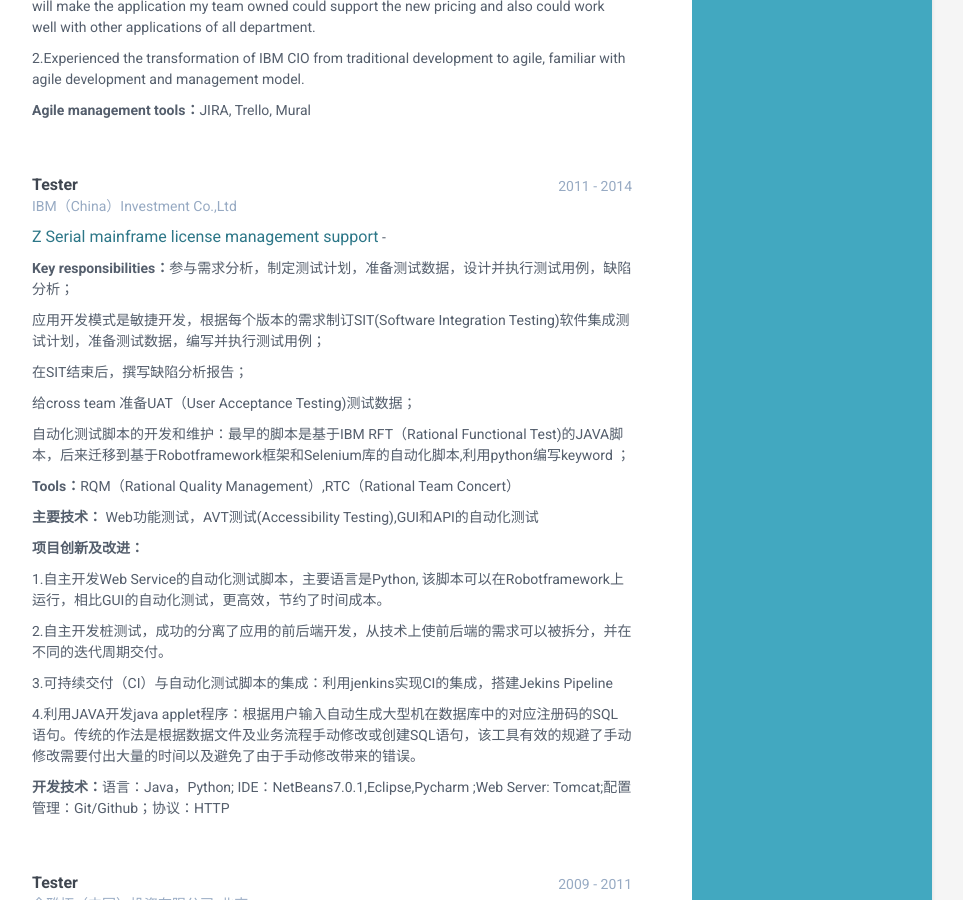
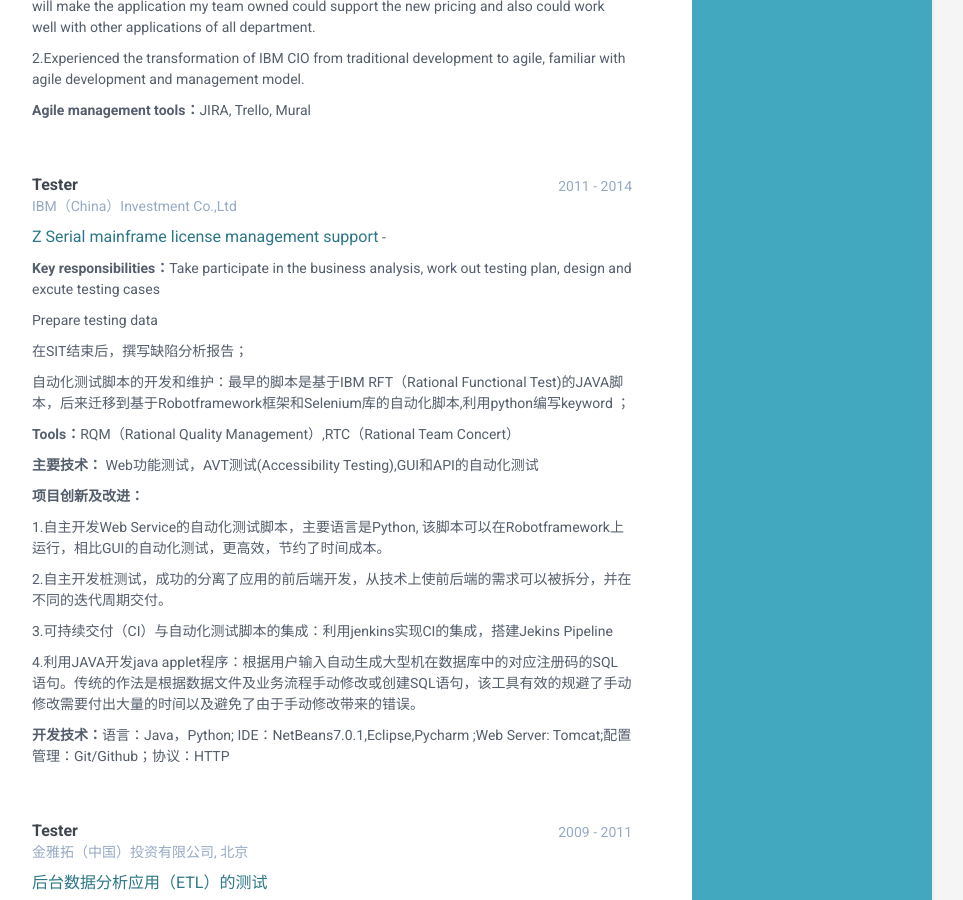
Before and after one commit to liuyang0116/LiuYangResume_EN, a Jekyll site: the page built from index.html, in a window 1280 px wide and 900 px high, scrolled down 1339 px. Shown: the whole window, without its empty margins (188-1151 px from the left). Built offline with Jekyll 4.4.1, drawn with Linux system fonts in a browser that asks for light colours.

Commit message:
Update projects.html

```diff
--- a/_includes/projects.html
+++ b/_includes/projects.html
@@ -34,10 +34,10 @@
                     <span class="project-title"><a href="#" target="_blank">Z Serial mainframe license management support</a></span> -
                     <span class="project-tagline"></span>
 					<p></p>
-			                <p><b>Key responsibilities：</b>参与需求分析，制定测试计划，准备测试数据，设计并执行测试用例，缺陷分析；</p>
-					<p>应用开发模式是敏捷开发，根据每个版本的需求制订SIT(Software Integration Testing)软件集成测试计划，准备测试数据，编写并执行测试用例；</p>
+			                <p><b>Key responsibilities：</b>Take participate in the business analysis, work out testing plan, design and excute testing cases</p>
+					<p>Prepare testing data</p>
 					<p>在SIT结束后，撰写缺陷分析报告；</p>
-					<p>给cross team 准备UAT（User Acceptance Testing)测试数据；</p>
+					<p></p>
 					<p>自动化测试脚本的开发和维护：最早的脚本是基于IBM RFT（Rational Functional Test)的JAVA脚本，后来迁移到基于Robotframework框架和Selenium库的自动化脚本,利用python编写keyword ；</p>
 					<p><b>Tools：</b>RQM（Rational Quality Management）,RTC（Rational Team Concert）</p>
 					<p><b>主要技术：</b> Web功能测试，AVT测试(Accessibility Testing),GUI和API的自动化测试</p>
```
